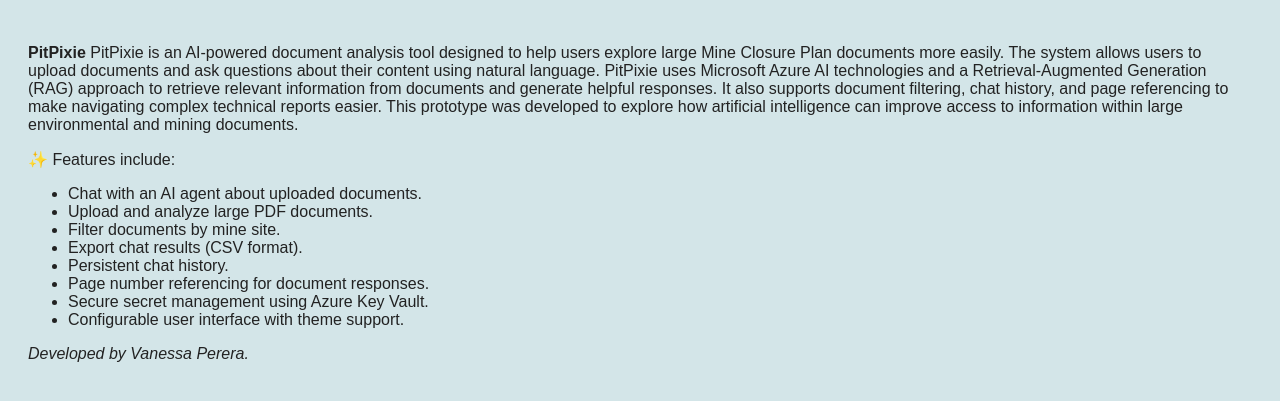
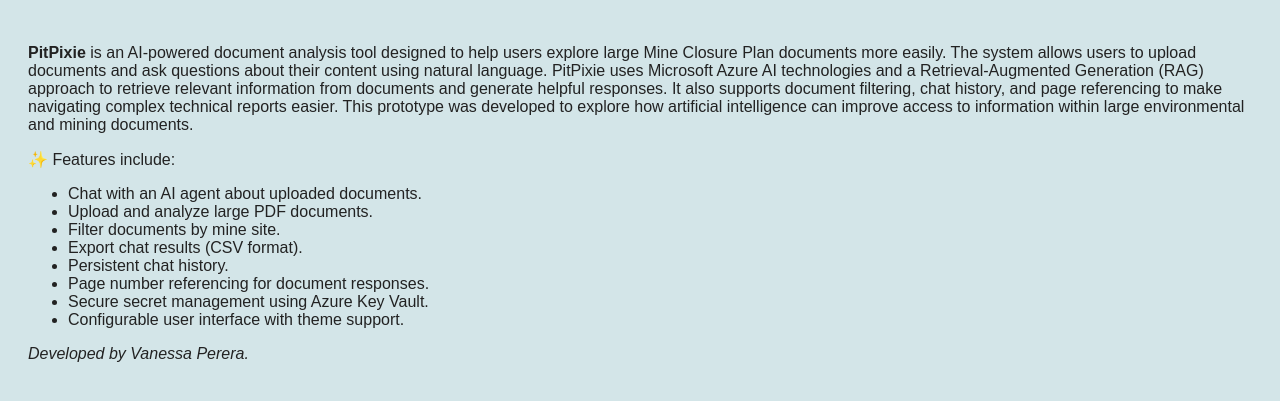
Before and after one commit to ChemCentre/azuredev-13af, a Flask app: page /about in a window 1280 px wide. Shown: the top 401 px of the page. Run offline with Flask 3, Linux system fonts and the light colour scheme; the visitor is signed in with stand-in values (Sample User, id 1).

Commit message:
Removed duplicate word

```diff
--- a/templates/about.html
+++ b/templates/about.html
@@ -44,7 +44,7 @@ body:not(.theme-loading) {
 </head>
 <body >
   <div class="about-content">
-    <p><strong>PitPixie</strong> PitPixie is an AI-powered document analysis tool designed to help users explore large Mine Closure Plan documents more easily. The system allows users to upload documents and ask questions about their content using natural language.
+    <p><strong>PitPixie</strong> is an AI-powered document analysis tool designed to help users explore large Mine Closure Plan documents more easily. The system allows users to upload documents and ask questions about their content using natural language.
     PitPixie uses Microsoft Azure AI technologies and a Retrieval-Augmented Generation (RAG) approach to retrieve relevant information from documents and generate helpful responses. It also supports document filtering, chat history, and page referencing to make navigating complex technical reports easier.
     This prototype was developed to explore how artificial intelligence can improve access to information within large environmental and mining documents.</p>
 
```
